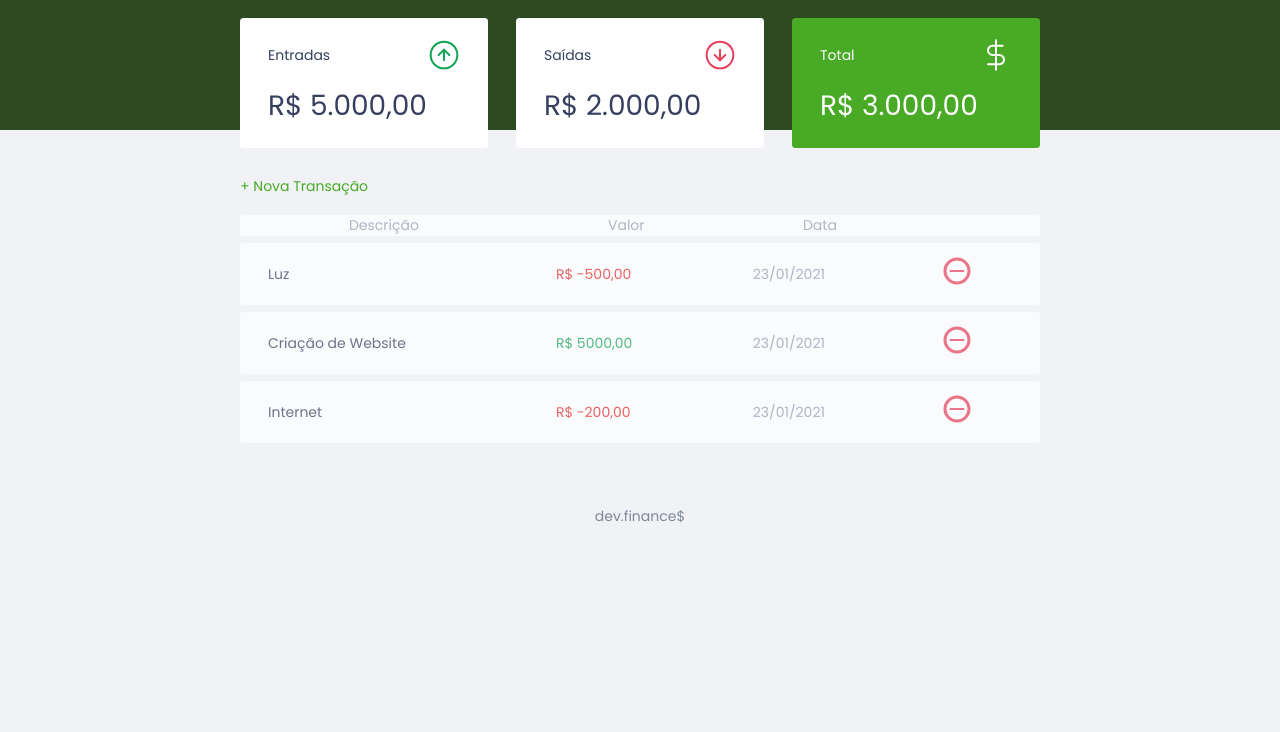
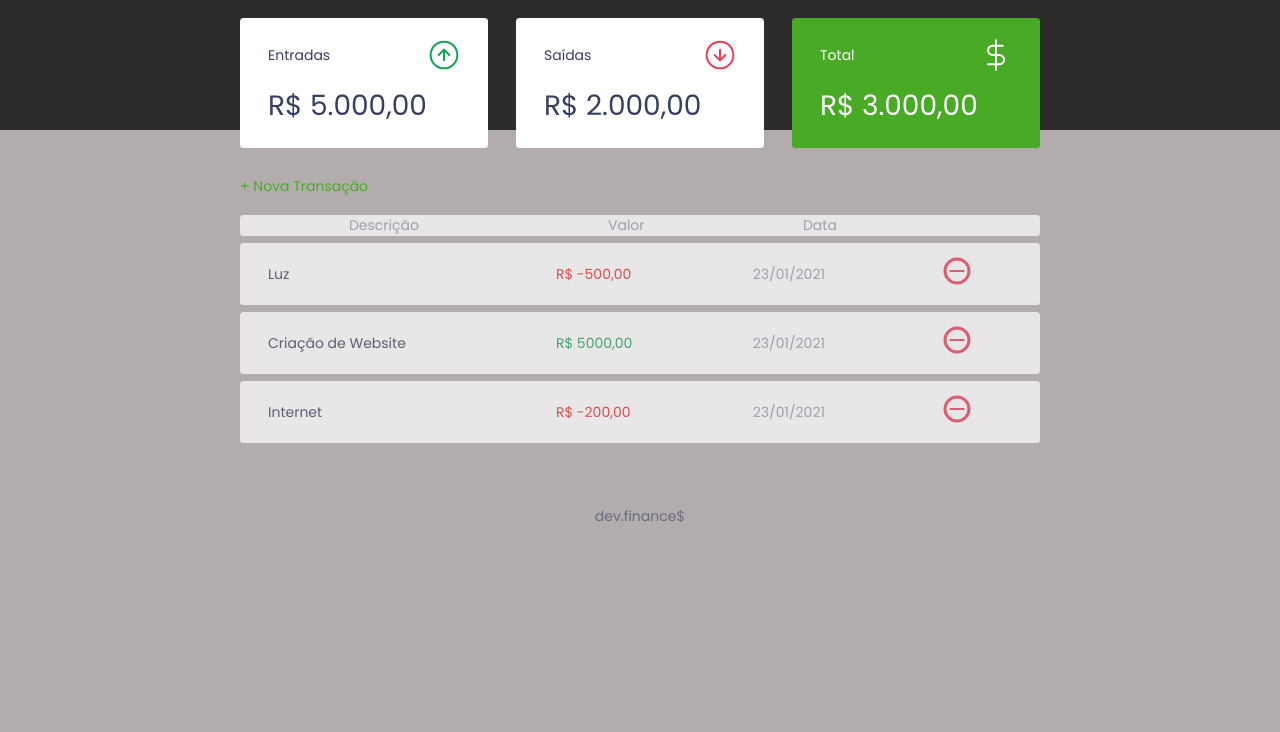
Before and after one commit to ricardoltt/maratonaDiscover, a plain HTML site: page index.html in a window 1280 px wide. Shown: the part 68-800 px from the top of the page. Drawn offline with Linux system fonts and the light colour scheme.

Commit message:
Final v1

```diff
--- a/style.css
+++ b/style.css
@@ -19,7 +19,7 @@ html {
 }
 
 body {
-    background: #f0f2f5;
+    background: rgb(179, 172, 172);
     font-family: 'Poppins', sans-serif;
 }
 
@@ -107,7 +107,7 @@ button:hover {
 /* Header */
 
 header {
-    background: #2D4A22;
+    background: #2e2b2b;
     padding: 2rem 0 10rem;
     text-align: center;
 }
```
